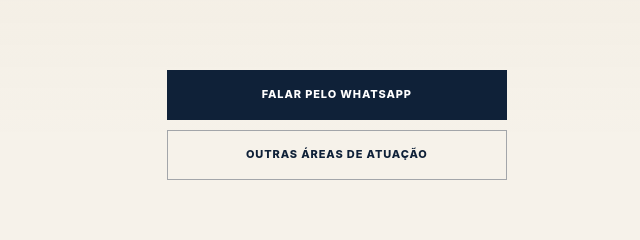
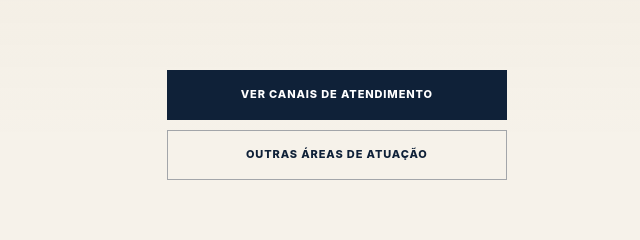
Before and after one commit to Kahcardim/CristianeTX, a plain HTML site: page docs/atuacao/incapacidade/index.html in a window 1280 px wide. Shown: the part 3016-3256 px from the top of the page, 640-1280 px from the left. Drawn offline with Linux system fonts and the light colour scheme.

Commit message:
fix: neutraliza CTA de WhatsApp pendente

```diff
--- a/docs/atuacao/incapacidade/index.html
+++ b/docs/atuacao/incapacidade/index.html
@@ -61,7 +61,7 @@
 <section class="detail-section" id="documentos"><div class="container detail-layout"><aside><span class="detail-label">Documentos</span></aside><article><h2>Informações que costumam ajudar no início</h2><p>A lista definitiva varia conforme a situação. Entre os documentos que podem ser úteis estão:</p><div class="document-grid"><div>Documento de identificação</div><div>CNIS e documentos previdenciários</div><div>Atestados, laudos e relatórios médicos</div><div>Exames e receitas pertinentes</div><div>Comunicações, decisões ou resultados de perícia do INSS</div></div></article></div></section>
 <section class="detail-section detail-soft" id="processo"><div class="container detail-layout"><aside><span class="detail-label">Fluxo</span></aside><article><h2>Como o trabalho é organizado</h2><div class="step-list"><div><span>01</span><p>Compreensão da atividade exercida e da limitação alegada.</p></div><div><span>02</span><p>Organização cronológica da documentação médica e previdenciária.</p></div><div><span>03</span><p>Análise da decisão administrativa existente, quando houver.</p></div><div><span>04</span><p>Definição da medida adequada conforme o conjunto de informações.</p></div></div></article></div></section>
 <section class="detail-section" id="duvidas"><div class="container detail-layout"><aside><span class="detail-label">Perguntas frequentes</span></aside><article><h2>Dúvidas comuns</h2><div class="faq-list"><details><summary>Um laudo médico garante o benefício?</summary><p>Não. A documentação médica é relevante, mas o reconhecimento do benefício depende da análise dos requisitos aplicáveis e da avaliação do caso.</p></details><details><summary>Posso procurar orientação depois de uma negativa?</summary><p>Sim. A decisão e seus fundamentos podem ser revisados para identificar quais pontos exigem esclarecimento ou documentação adicional.</p></details><details><summary>Toda doença gera benefício por incapacidade?</summary><p>Não. O ponto central é a relação entre a condição de saúde, a capacidade para a atividade e os demais requisitos previdenciários do caso.</p></details></div><a class="content-link" href="../../faq/">Ver perguntas frequentes do escritório →</a></article></div></section>
-<section class="final-cta"><div class="container final-cta-grid"><div><p class="eyebrow">Análise inicial</p><h2>Apresente sua situação ao escritório.</h2><p>O primeiro contato serve para identificar o tema e orientar quais informações são necessárias para uma avaliação responsável.</p></div><div class="final-cta-actions"><a class="button button-gold" href="../../contato/#whatsapp">Falar pelo WhatsApp</a><a class="button button-ghost-light" href="../">Outras áreas de atuação</a></div></div></section></main>
+<section class="final-cta"><div class="container final-cta-grid"><div><p class="eyebrow">Análise inicial</p><h2>Apresente sua situação ao escritório.</h2><p>O primeiro contato serve para identificar o tema e orientar quais informações são necessárias para uma avaliação responsável.</p></div><div class="final-cta-actions"><a class="button button-gold" href="../../contato/">Ver canais de atendimento</a><a class="button button-ghost-light" href="../">Outras áreas de atuação</a></div></div></section></main>
 <a class="whatsapp-float" href="../../contato/#whatsapp" aria-label="Ir para o contato pelo WhatsApp">
 <svg viewBox="0 0 32 32" aria-hidden="true"><path d="M16 3a12 12 0 0 0-10.4 18L4 28l7-1.6A12 12 0 1 0 16 3zm0 2a10 10 0 1 1-4.7 18.8l-.4-.2-4.2 1 1-4.1-.3-.4A10 10 0 0 1 16 5z"/><path d="M11 10c-.6 0-1.5.7-1.5 2.1 0 3.2 4.9 8.4 8.5 8.4 1.3 0 2.5-1 2.5-1.8v-1l-3-1.4-1.2 1.4c-1.6-.7-3.2-2.3-4-3.8l1.2-1.3-1.4-2.6z"/></svg></a><footer class="site-footer">
   <div class="container footer-grid">
```
